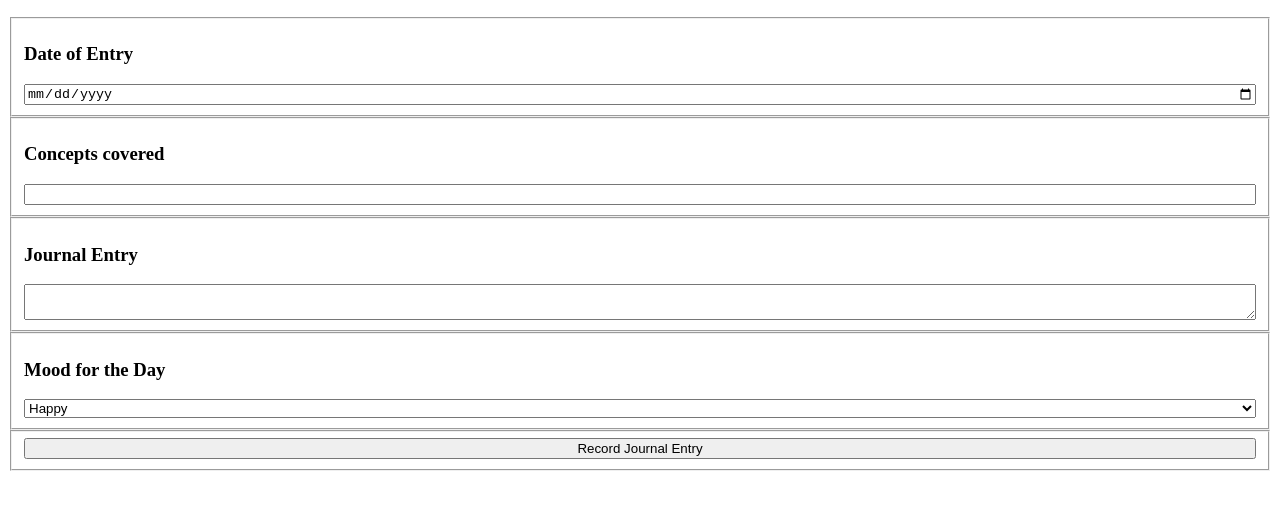
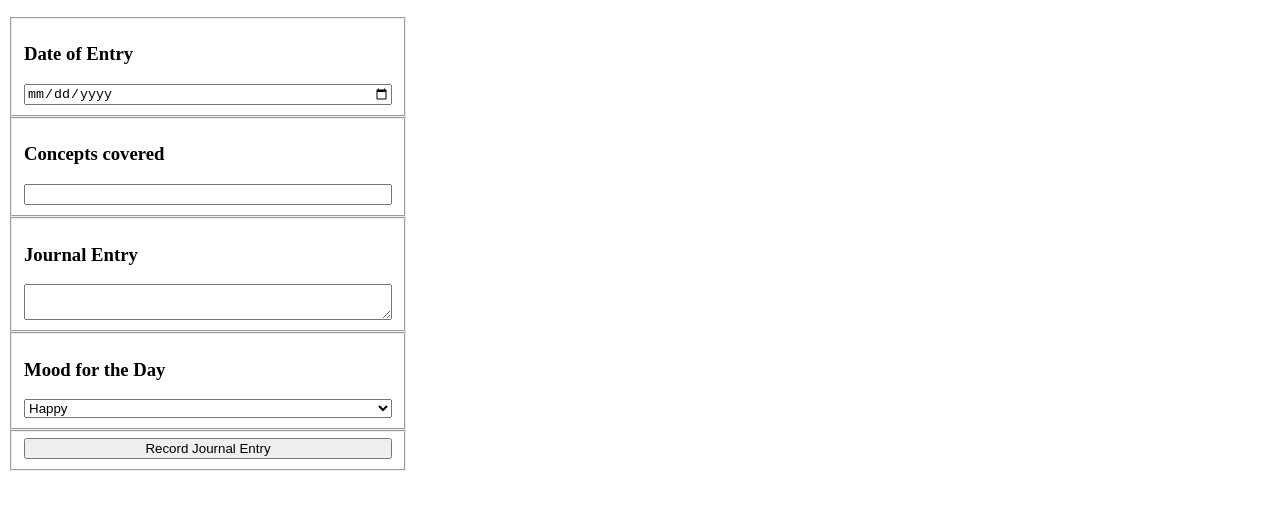
Before and after one commit to kylebennett95/daily-journal, a plain HTML site: page index.html in a window 1280 px wide. Shown: the part 50-560 px from the top of the page. Drawn offline with Linux system fonts and the light colour scheme.

```diff
--- a/index.html
+++ b/index.html
@@ -1,5 +1,6 @@
 <!DOCTYPE html>
 <html lang="en">
+<div class="container">
 <head>
     <link rel="stylesheet" href="./styles/main.css">
     <meta charset="UTF-8">
@@ -42,4 +43,5 @@
     </main>
     <footer></footer>
 </body>
+</div>
 </html>
--- a/styles/main.css
+++ b/styles/main.css
@@ -1,3 +1,7 @@
+.container {
+    width: 400px;
+}
+
 .textForm {
     display: flex;
     flex-direction: column;
```
